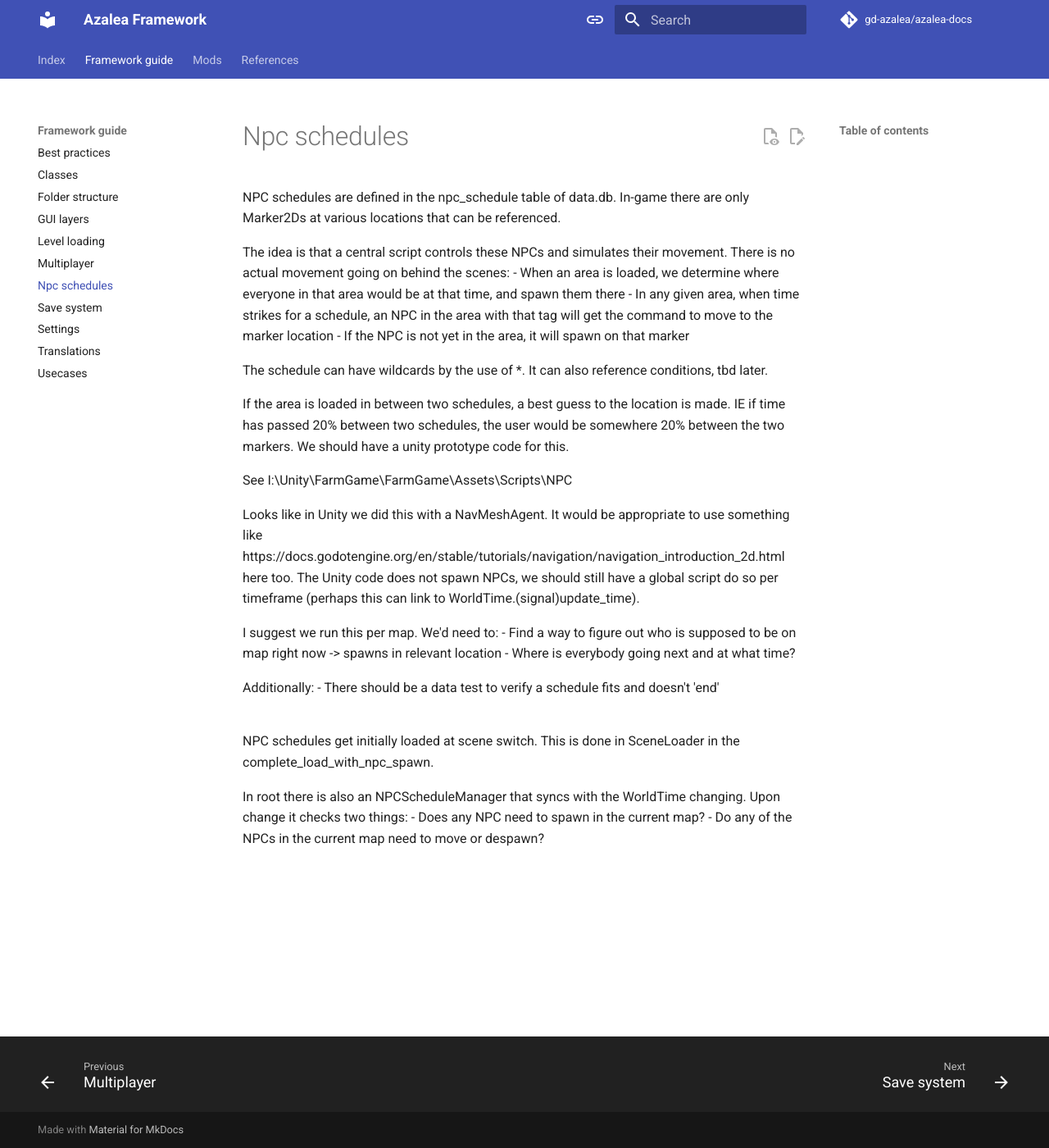
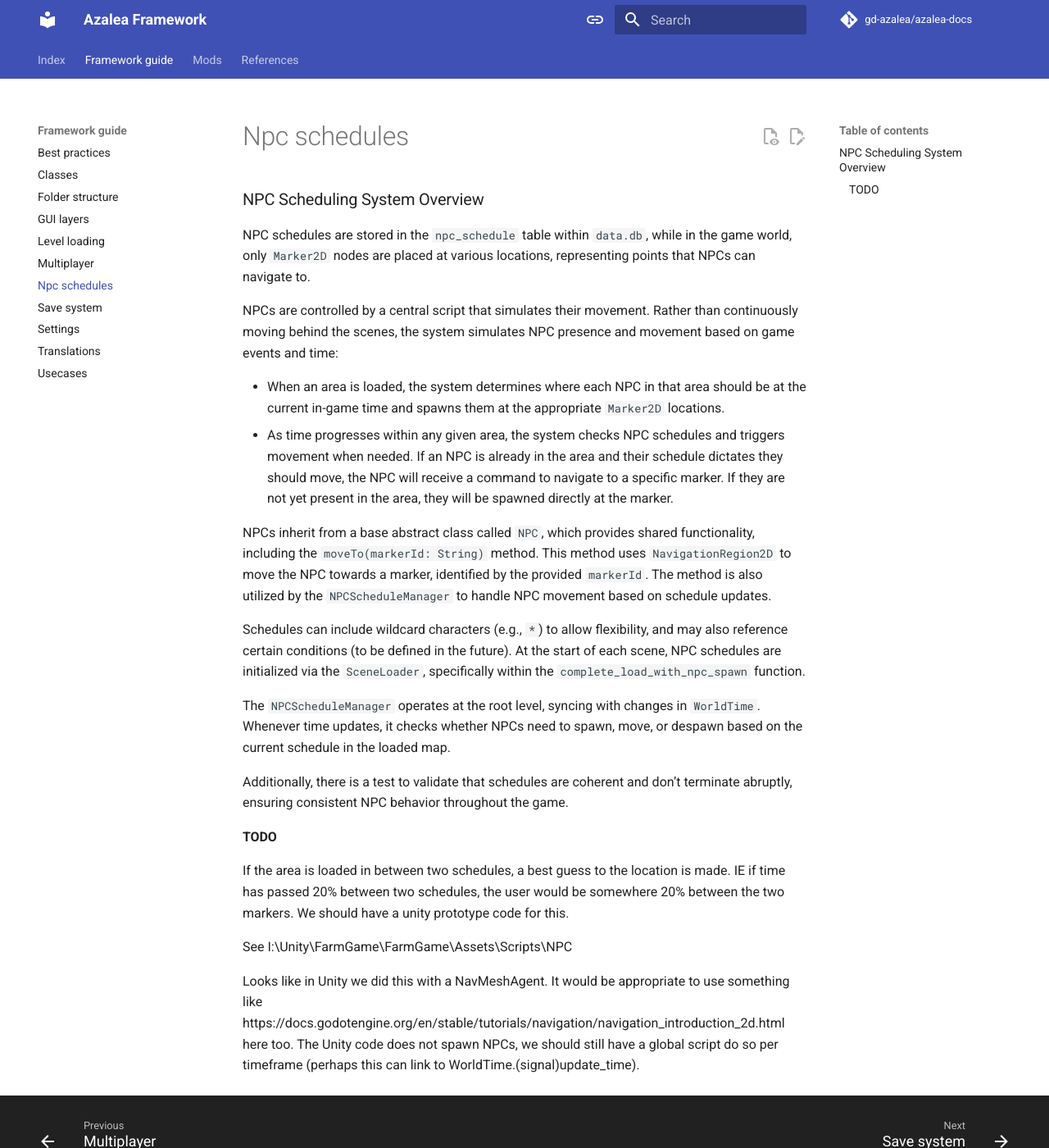
Before and after one commit to gd-azalea/azalea-docs, an MkDocs documentation site: the page built from docs/framework-guide/npc-schedules.md, in a window 1280 px wide and 1400 px high. Shown: the whole window at 82% size. Built offline with MkDocs 1.6.1 and Material for MkDocs 9.7.7, drawn with Linux system fonts in a browser that asks for light colours; comment, search, counter and statistics services are not loaded.

Commit message:
Update npc-schedules.md

```diff
--- a/docs/framework-guide/npc-schedules.md
+++ b/docs/framework-guide/npc-schedules.md
@@ -1,30 +1,23 @@
-NPC schedules are defined in the npc_schedule table of data.db. In-game there are only Marker2Ds at various locations that can be referenced.
+### NPC Scheduling System Overview
 
-The idea is that a central script controls these NPCs and simulates their movement. There is no actual movement going on behind the scenes:
-- When an area is loaded, we determine where everyone in that area would be at that time, and spawn them there
-- In any given area, when time strikes for a schedule, an NPC in the area with that tag will get the command to move to the marker location
-- If the NPC is not yet in the area, it will spawn on that marker
+NPC schedules are stored in the `npc_schedule` table within `data.db`, while in the game world, only `Marker2D` nodes are placed at various locations, representing points that NPCs can navigate to.
 
-The schedule can have wildcards by the use of *. It can also reference conditions, tbd later.
+NPCs are controlled by a central script that simulates their movement. Rather than continuously moving behind the scenes, the system simulates NPC presence and movement based on game events and time:
 
+- When an area is loaded, the system determines where each NPC in that area should be at the current in-game time and spawns them at the appropriate `Marker2D` locations.
+- As time progresses within any given area, the system checks NPC schedules and triggers movement when needed. If an NPC is already in the area and their schedule dictates they should move, the NPC will receive a command to navigate to a specific marker. If they are not yet present in the area, they will be spawned directly at the marker.
+
+NPCs inherit from a base abstract class called `NPC`, which provides shared functionality, including the `moveTo(markerId: String)` method. This method uses `NavigationRegion2D` to move the NPC towards a marker, identified by the provided `markerId`. The method is also utilized by the `NPCScheduleManager` to handle NPC movement based on schedule updates.
+
+Schedules can include wildcard characters (e.g., `*`) to allow flexibility, and may also reference certain conditions (to be defined in the future). At the start of each scene, NPC schedules are initialized via the `SceneLoader`, specifically within the `complete_load_with_npc_spawn` function.
+
+The `NPCScheduleManager` operates at the root level, syncing with changes in `WorldTime`. Whenever time updates, it checks whether NPCs need to spawn, move, or despawn based on the current schedule in the loaded map.
+
+Additionally, there is a test to validate that schedules are coherent and don’t terminate abruptly, ensuring consistent NPC behavior throughout the game.
+
+#### TODO
 If the area is loaded in between two schedules, a best guess to the location is made. IE if time has passed 20% between two schedules, the user would be somewhere 20% between the two markers. We should have a unity prototype code for this.
 
 See I:\Unity\FarmGame\FarmGame\Assets\Scripts\NPC
 
 Looks like in Unity we did this with a NavMeshAgent. It would be appropriate to use something like https://docs.godotengine.org/en/stable/tutorials/navigation/navigation_introduction_2d.html here too. The Unity code does not spawn NPCs, we should still have a global script do so per timeframe (perhaps this can link to WorldTime.(signal)update_time).
-
-I suggest we run this per map. We'd need to:
-- Find a way to figure out who is supposed to be on map right now -> spawns in relevant location
-- Where is everybody going next and at what time?
-
-Additionally:
-- There should be a data test to verify a schedule fits and doesn't 'end'
-
-##
-
-
-NPC schedules get initially loaded at scene switch. This is done in SceneLoader in the complete_load_with_npc_spawn.
-
-In root there is also an NPCScheduleManager that syncs with the WorldTime changing. Upon change it checks two things:
-- Does any NPC need to spawn in the current map?
-- Do any of the NPCs in the current map need to move or despawn?
```
